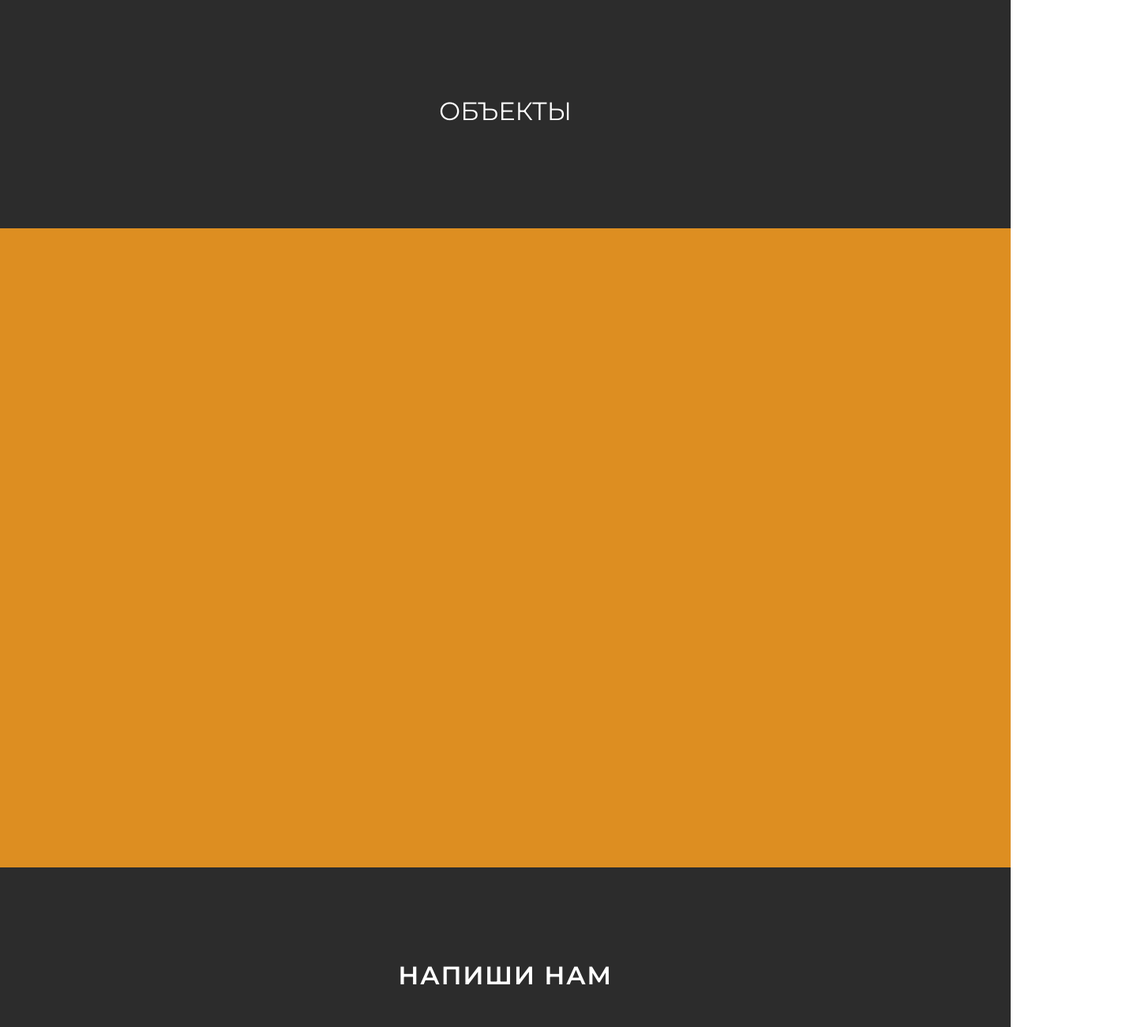
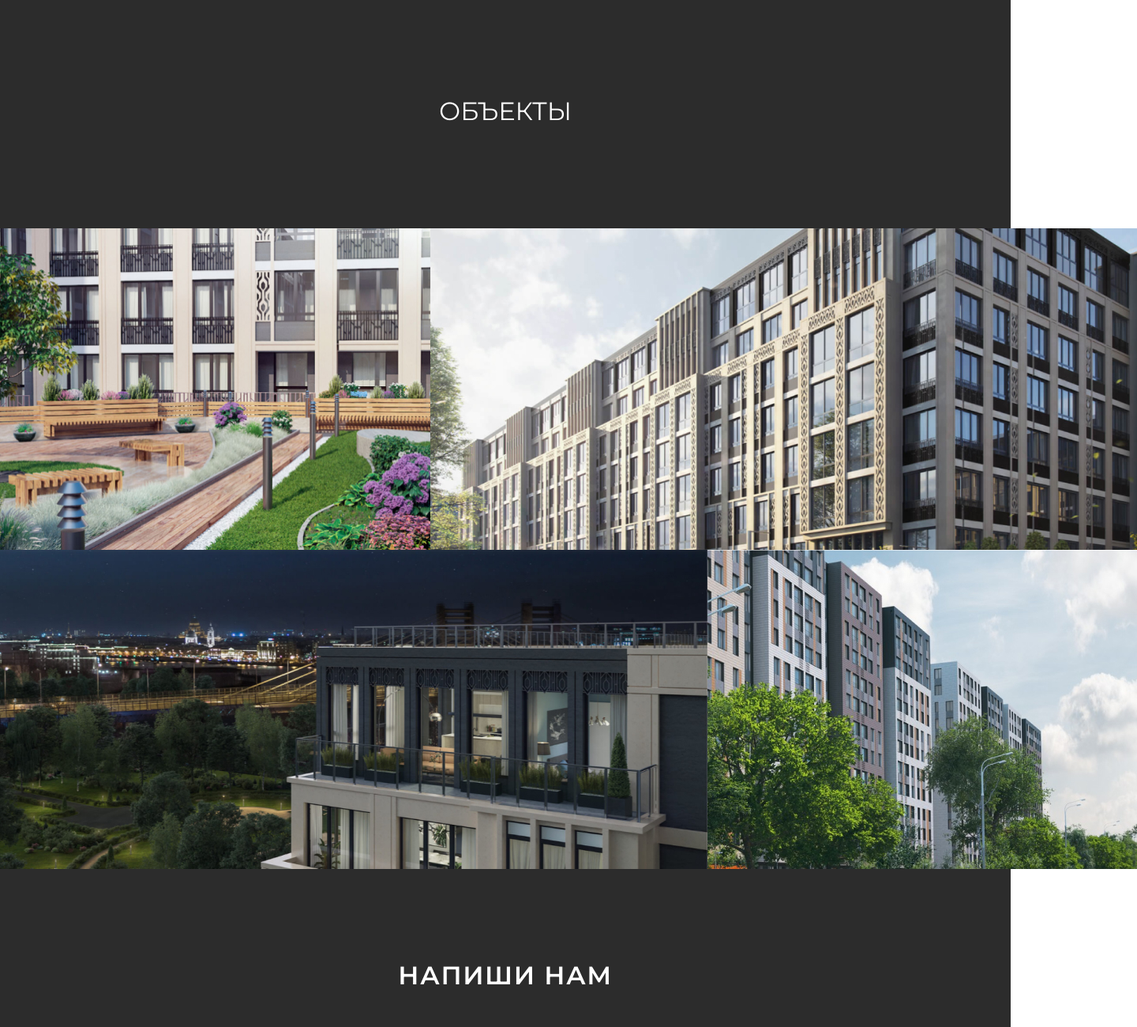
Before and after one commit to Vetochkaanna/site, a plain HTML site: page index.html in a window 1280 px wide. Shown: the part 1286-2586 px from the top of the page at 79% size, 1440 px wide, since content can reach past the window. Drawn offline with Linux system fonts and the light colour scheme.

Commit message:
вставила картинки

```diff
--- a/css/style.css
+++ b/css/style.css
@@ -187,7 +187,17 @@ font-family:'Montserrat', sans-serif;
   height: 809px;
   background-color: rgb(221, 142, 33);
 }
+.conteiner_objects{
+  width: 100%;
 
+}
+.img_objects{
+  display: flex;
+
+}
+.object_block{
+  display: flex;
+}
 /* _________________________блок напиши нам_________________ */
 .contacts{
   width: 100%;
--- a/index.html
+++ b/index.html
@@ -79,10 +79,26 @@
   </div>
 
 <!-- БЛОК С КАРТИНКАМИ -->
-  <div class="objects"></div>
+  <div class="objects">
+<div class="conteiner_objects">
 
+  <div class="img_objects">
+  <img src="img/1.jpg" alt="40%"
+  <div class="img_objects">
+    <img src="img/2.jpg" alt="60%">
+  </div>
+  </div>
+  <div class="object_block">
+    <img src="img/3.jpg" alt="60%">
+    <div class="object_block">
+      <img src="img/4.jpg" alt="40%">
+
+    </div>
+
+  </div>
 </div>
-
+</div>
+</div>
 <!-- блок напиши нам -->
 
   <div class="contacts">
@@ -142,8 +158,6 @@
     <img src="img/fb.svg" alt="">
   </div>
   </div>
-
-
   <div class="list_contacts">
     <ul>
       <li class="item_lest"><a href="http://yandex.ru/">О компании</a></li>
@@ -154,7 +168,7 @@
       <li class="item_lest"><a href="http://yandex.ru/">Контакты</a></li>
     </ul>
 
-  <!-- <div class="list_contacts"> -->
+
     <ul>
       <li class="item_lest"><a href="http://yandex.ru/">Список домов</a></li>
       <li class="item_lest"><a href="http://yandex.ru/">Раскрытие информации</a></li>
@@ -163,8 +177,7 @@
       <li class="item_lest"><a href="http://yandex.ru/">Тендеры</a></li>
       <li class="item_lest"><a href="http://yandex.ru/">Чвсы приема</a></li>
     </ul>
-  <!-- </div> -->
-  <!-- <div class="list_contacts"> -->
+
     <ul>
       <li class="item_lest"><a href="http://yandex.ru/">Тарифы</a></li>
       <li class="item_lest"><a href="http://yandex.ru/">Полезные телефоны и адреса</a></li>
@@ -175,7 +188,7 @@
     </ul>
       </div>
         </div>
-  <!-- </div> -->
+
 
 
   </footer>
```
